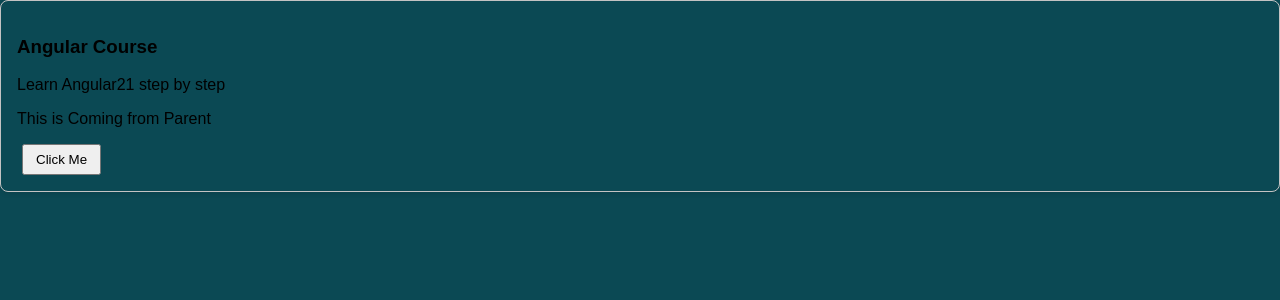
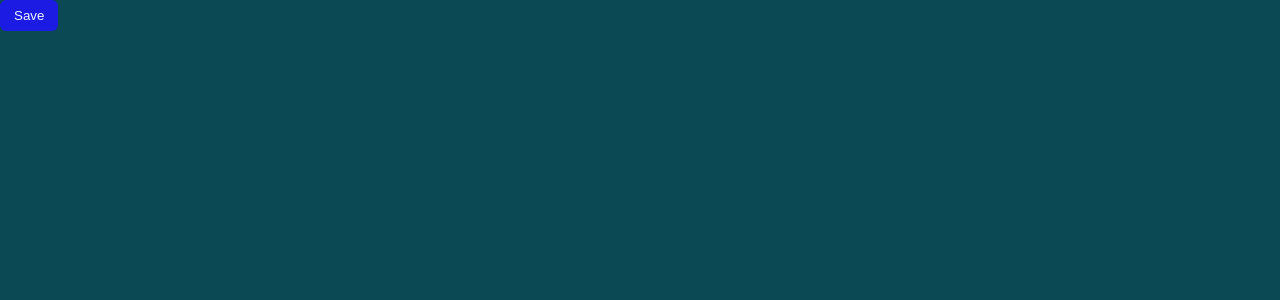
Before and after one commit to Rishab-RajHR/Angular-App, an Angular app: page / in a window 1280 px wide. Shown: the top 300 px of the page. Built offline with nearby package versions, Linux system fonts and the light colour scheme.

Commit message:
Reusable Button

```diff
--- a/src/app/app.html
+++ b/src/app/app.html
@@ -1,7 +1,4 @@
-<app-card
-      [title]="'Angular Course'"
-      [description]="'Learn Angular21 step by step'">
-
-      <p>This is Coming from Parent</p>
-      <button>Click Me</button>
-</app-card>
+<app-button
+     [label]="'Save'"
+     (clicked)="saveData($event)">
+</app-button>
--- a/src/app/app.ts
+++ b/src/app/app.ts
@@ -1,12 +1,14 @@
 import { Component, signal } from '@angular/core';
-import { Card } from './card/card';
+import { Button } from './button/button';
 
 @Component({
-  imports: [Card],
+  imports: [Button],
   selector: 'app-root',
   templateUrl:'./app.html',
   styleUrls: ['./app.css']
 })
 export class App {
-
+   saveData(){
+      console.log("Data Fetch");
+   }
 }
--- /dev/null
+++ b/src/app/button/button.css
@@ -0,0 +1,8 @@
+button {
+   padding: 8px 14px;
+   background: rgb(27,27, 227);
+   color: aliceblue;
+   border: none;
+   border-radius: 6px;
+   cursor: pointer;
+}
--- /dev/null
+++ b/src/app/button/button.html
@@ -0,0 +1 @@
+<button (click)="onClick()">{{ label() }}</button>
--- /dev/null
+++ b/src/app/button/button.ts
@@ -0,0 +1,17 @@
+import { Component, input, output } from '@angular/core';
+
+@Component({
+  imports: [],
+  selector: 'app-button',
+  styleUrl: './button.css',
+  templateUrl: './button.html',
+})
+export class Button {
+    label = input<string>();
+    clicked = output<void>();
+
+    onClick(){
+       console.log('Card Button Clicked (Child)');
+       this.clicked.emit("Button Clicked Successfully")
+    }
+}
--- a/src/app/card/card.css
+++ /dev/null
@@ -1,6 +0,0 @@
-.card {
-    border: 1px solid #c4c3c3;
-    padding: 16px;
-    border-radius: 8px;
-    box-shadow: 0 2px 5px rgba(0,0,0,0.1);
-}
--- a/src/app/card/card.html
+++ /dev/null
@@ -1,6 +0,0 @@
-<div class="card">
-    <h3>{{title()}}</h3>
-    <p>{{description()}}</p>
-
-    <ng-content></ng-content>
-</div>
--- a/src/app/card/card.ts
+++ /dev/null
@@ -1,12 +0,0 @@
-import { Component, input } from '@angular/core';
-
-@Component({
-  imports: [],
-  selector: 'app-card',
-  styleUrl: './card.css',
-  templateUrl: './card.html',
-})
-export class Card {
-   title = input<string>();
-   description = input<string>();
-}
```
Also changed, not shown: 1 other file (tests, documents, lock files or other folders).
